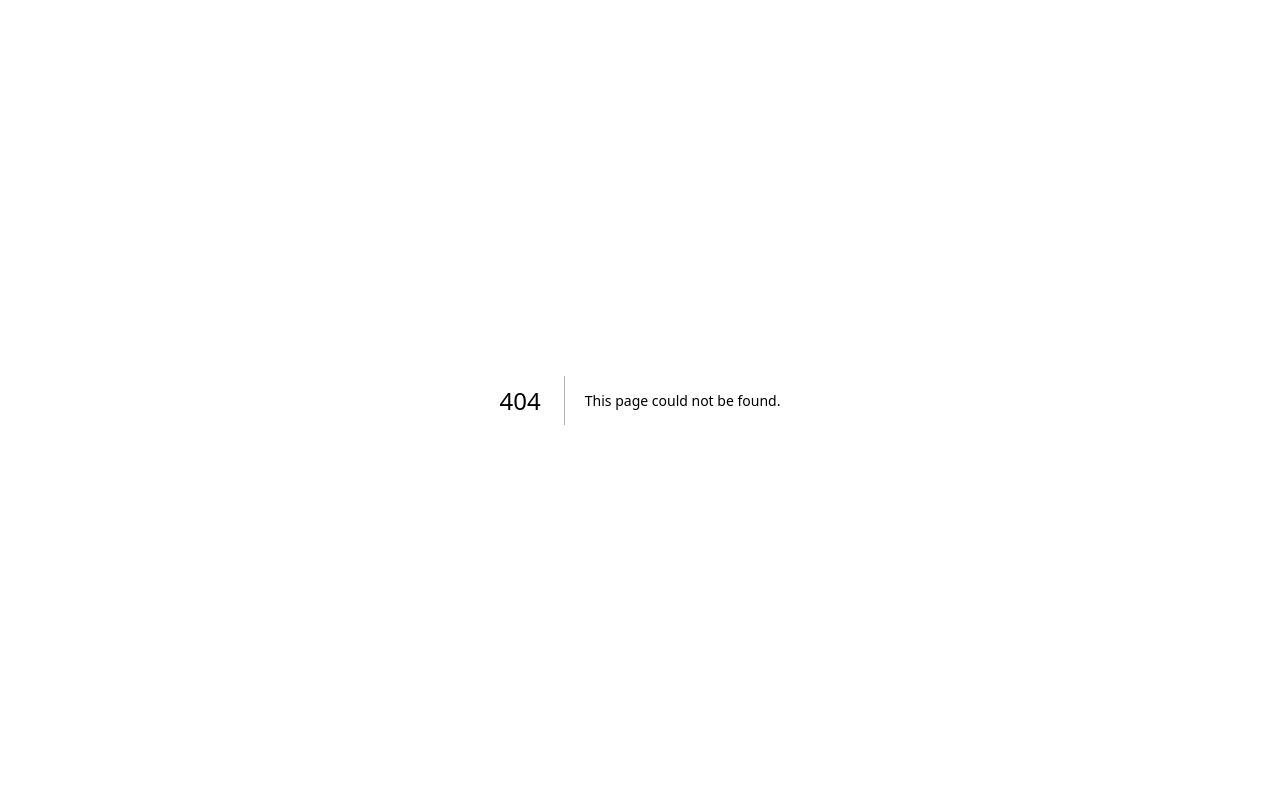
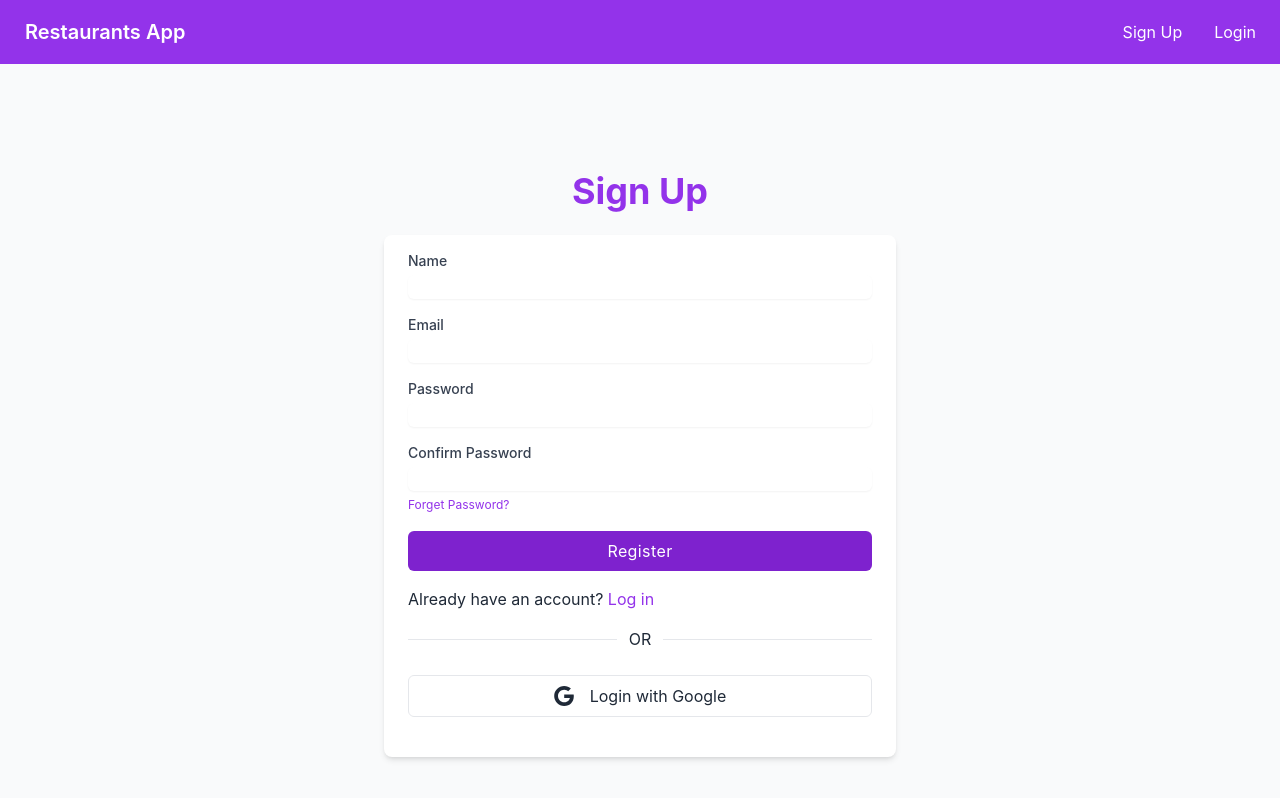
Before and after one commit to emday4prez/next-restaurants, a Next.js app: page /signup in a window 1280 px wide. Before the commit this address had no page. Shown: the top 798 px of the page. Built offline with nearby package versions, Linux system fonts and the light colour scheme.

Commit message:
Created next app v13

```diff
--- /dev/null
+++ b/components/Layout.jsx
@@ -0,0 +1,10 @@
+import Navbar from "./Navbar"
+
+export default function Layout({children}) {
+  return (
+    <>
+     <Navbar/>
+     <main>{children}</main>
+    </>
+  )
+}
--- /dev/null
+++ b/components/Navbar.jsx
@@ -0,0 +1,26 @@
+import Link from 'next/link'
+
+function Navbar() {
+  return (
+    <div className="navbar bg-purple-600 text-white">
+      <div className="flex-1">
+        <Link href="/" className="btn btn-ghost normal-case text-xl">
+          Restaurants App
+        </Link>
+      </div>
+      <div className="flex-none">
+        <ul className="menu menu-horizontal p-0">
+          <li>
+            <Link href="/signup">Sign Up</Link>
+          </li>
+
+          <li>
+            <Link href="login">Login</Link>
+          </li>
+        </ul>
+      </div>
+    </div>
+  )
+}
+
+export default Navbar
--- a/package.json
+++ b/package.json
@@ -9,10 +9,16 @@
     "lint": "next lint"
   },
   "dependencies": {
+    "daisyui": "^2.42.1",
     "eslint": "8.28.0",
     "eslint-config-next": "13.0.6",
     "next": "13.0.6",
     "react": "18.2.0",
     "react-dom": "18.2.0"
+  },
+  "devDependencies": {
+    "autoprefixer": "^10.4.13",
+    "postcss": "^8.4.19",
+    "tailwindcss": "^3.2.4"
   }
 }
--- a/pages/_app.js
+++ b/pages/_app.js
@@ -1,7 +1,11 @@
 import '../styles/globals.css'
-
+import Layout from '../components/Layout'
 function MyApp({ Component, pageProps }) {
-  return <Component {...pageProps} />
+  return (
+    <Layout>
+      <Component {...pageProps} />
+    </Layout>
+  )
 }
 
 export default MyApp
--- a/pages/index.js
+++ b/pages/index.js
@@ -12,9 +12,7 @@ export default function Home() {
       </Head>
 
       <main className={styles.main}>
-        <h1 className={styles.title}>
-          Welcome to <a href="https://nextjs.org">Next.js!</a>
-        </h1>
+        <h1 className={styles.title}>Restaurants</h1>
 
         <p className={styles.description}>
           Get started by editing{' '}
--- /dev/null
+++ b/pages/login.jsx
@@ -0,0 +1,75 @@
+import React from 'react'
+import Link from 'next/link'
+export default function Login() {
+  return (
+    <div className="relative flex flex-col justify-center min-h-screen overflow-hidden">
+      <div className="w-full p-6 m-auto bg-white rounded-md shadow-xl lg:max-w-xl">
+        <h1 className="text-3xl font-semibold text-center text-purple-700 uppercase">
+          Sign in
+        </h1>
+        <form className="mt-6">
+          <div className="mb-2">
+            <label
+              for="email"
+              className="block text-sm font-semibold text-gray-800"
+            >
+              Email
+            </label>
+            <input
+              type="email"
+              className="block w-full px-4 py-2 mt-2 text-purple-700 bg-white border rounded-md focus:border-purple-400 focus:ring-purple-300 focus:outline-none focus:ring focus:ring-opacity-40"
+            />
+          </div>
+          <div className="mb-2">
+            <label
+              for="password"
+              className="block text-sm font-semibold text-gray-800"
+            >
+              Password
+            </label>
+            <input
+              type="password"
+              className="block w-full px-4 py-2 mt-2 text-purple-700 bg-white border rounded-md focus:border-purple-400 focus:ring-purple-300 focus:outline-none focus:ring focus:ring-opacity-40"
+            />
+          </div>
+          <a href="#" className="text-xs text-purple-600 hover:underline">
+            Forget Password?
+          </a>
+          <div className="mt-6">
+            <button className="w-full px-4 py-2 tracking-wide text-white transition-colors duration-200 transform bg-purple-700 rounded-md hover:bg-purple-600 focus:outline-none focus:bg-purple-600">
+              Login
+            </button>
+          </div>
+        </form>
+        <div className="relative flex items-center justify-center w-full mt-6 border border-t">
+          <div className="absolute px-5 bg-white">Or</div>
+        </div>
+        <div className="flex mt-4 gap-x-2">
+          <button
+            type="button"
+            className="flex items-center justify-center w-full p-2 border border-gray-600 rounded-md focus:ring-2 focus:ring-offset-1 focus:ring-violet-600"
+          >
+            <svg
+              xmlns="http://www.w3.org/2000/svg"
+              viewBox="0 0 32 32"
+              className="w-5 h-5 fill-current"
+            >
+              <path d="M16.318 13.714v5.484h9.078c-0.37 2.354-2.745 6.901-9.078 6.901-5.458 0-9.917-4.521-9.917-10.099s4.458-10.099 9.917-10.099c3.109 0 5.193 1.318 6.38 2.464l4.339-4.182c-2.786-2.599-6.396-4.182-10.719-4.182-8.844 0-16 7.151-16 16s7.156 16 16 16c9.234 0 15.365-6.49 15.365-15.635 0-1.052-0.115-1.854-0.255-2.651z"></path>
+            </svg>
+          </button>
+        </div>
+
+        <p className="mt-8 text-xs font-light text-center text-gray-700">
+          {' '}
+          Don't have an account?{' '}
+          <Link
+            href="/signup"
+            className="font-medium text-purple-600 hover:underline"
+          >
+            Sign up
+          </Link>
+        </p>
+      </div>
+    </div>
+  )
+}
--- /dev/null
+++ b/pages/signup.jsx
@@ -0,0 +1,116 @@
+import Link from 'next/link'
+
+export default function Registration() {
+  return (
+    <div>
+      <div className="flex flex-col items-center min-h-screen pt-6 sm:justify-center sm:pt-0 bg-gray-50">
+        <div>
+          <Link href="/">
+            <h3 className="text-4xl font-bold text-purple-600">Sign Up</h3>
+          </Link>
+        </div>
+        <div className="w-full px-6 py-4 mt-6 overflow-hidden bg-white shadow-md sm:max-w-lg sm:rounded-lg">
+          <form>
+            <div>
+              <label
+                htmlFor="name"
+                className="block text-sm font-medium text-gray-700 undefined"
+              >
+                Name
+              </label>
+              <div className="flex flex-col items-start">
+                <input
+                  type="text"
+                  name="name"
+                  className="block w-full mt-1 border-gray-300 rounded-md shadow-sm focus:border-indigo-300 focus:ring focus:ring-indigo-200 focus:ring-opacity-50"
+                />
+              </div>
+            </div>
+            <div className="mt-4">
+              <label
+                htmlFor="email"
+                className="block text-sm font-medium text-gray-700 undefined"
+              >
+                Email
+              </label>
+              <div className="flex flex-col items-start">
+                <input
+                  type="email"
+                  name="email"
+                  className="block w-full mt-1 border-gray-300 rounded-md shadow-sm focus:border-indigo-300 focus:ring focus:ring-indigo-200 focus:ring-opacity-50"
+                />
+              </div>
+            </div>
+            <div className="mt-4">
+              <label
+                htmlFor="password"
+                className="block text-sm font-medium text-gray-700 undefined"
+              >
+                Password
+              </label>
+              <div className="flex flex-col items-start">
+                <input
+                  type="password"
+                  name="password"
+                  className="block w-full mt-1 border-gray-300 rounded-md shadow-sm focus:border-indigo-300 focus:ring focus:ring-indigo-200 focus:ring-opacity-50"
+                />
+              </div>
+            </div>
+            <div className="mt-4">
+              <label
+                htmlFor="password_confirmation"
+                className="block text-sm font-medium text-gray-700 undefined"
+              >
+                Confirm Password
+              </label>
+              <div className="flex flex-col items-start">
+                <input
+                  type="password"
+                  name="password_confirmation"
+                  className="block w-full mt-1 border-gray-300 rounded-md shadow-sm focus:border-indigo-300 focus:ring focus:ring-indigo-200 focus:ring-opacity-50"
+                />
+              </div>
+            </div>
+            <a href="#" className="text-xs text-purple-600 hover:underline">
+              Forget Password?
+            </a>
+            <div className="flex items-center mt-4">
+              <button className="w-full px-4 py-2 tracking-wide text-white transition-colors duration-200 transform bg-purple-700 rounded-md hover:bg-purple-600 focus:outline-none focus:bg-purple-600">
+                Register
+              </button>
+            </div>
+          </form>
+          <div className="mt-4 text-grey-600">
+            Already have an account?{' '}
+            <span>
+              <Link className="text-purple-600 hover:underline" href="/login">
+                Log in
+              </Link>
+            </span>
+          </div>
+          <div className="flex items-center w-full my-4">
+            <hr className="w-full" />
+            <p className="px-3 ">OR</p>
+            <hr className="w-full" />
+          </div>
+          <div className="my-6 space-y-2">
+            <button
+              aria-label="Login with Google"
+              type="button"
+              className="flex items-center justify-center w-full p-2 space-x-4 border rounded-md focus:ring-2 focus:ring-offset-1 dark:border-gray-400 focus:ring-violet-400"
+            >
+              <svg
+                xmlns="http://www.w3.org/2000/svg"
+                viewBox="0 0 32 32"
+                className="w-5 h-5 fill-current"
+              >
+                <path d="M16.318 13.714v5.484h9.078c-0.37 2.354-2.745 6.901-9.078 6.901-5.458 0-9.917-4.521-9.917-10.099s4.458-10.099 9.917-10.099c3.109 0 5.193 1.318 6.38 2.464l4.339-4.182c-2.786-2.599-6.396-4.182-10.719-4.182-8.844 0-16 7.151-16 16s7.156 16 16 16c9.234 0 15.365-6.49 15.365-15.635 0-1.052-0.115-1.854-0.255-2.651z"></path>
+              </svg>
+              <p>Login with Google</p>
+            </button>
+          </div>
+        </div>
+      </div>
+    </div>
+  )
+}
--- /dev/null
+++ b/postcss.config.js
@@ -0,0 +1,6 @@
+module.exports = {
+  plugins: {
+    tailwindcss: {},
+    autoprefixer: {},
+  },
+}
--- /dev/null
+++ b/tailwind.config.js
@@ -0,0 +1,11 @@
+/** @type {import('tailwindcss').Config} */
+module.exports = {
+  content: [
+    "./pages/**/*.{js,ts,jsx,tsx}",
+    "./components/**/*.{js,ts,jsx,tsx}",
+  ],
+  theme: {
+    extend: {},
+  },
+  plugins: [require("daisyui")],
+}
```
Also changed, not shown: styles/globals.css (+6 -2 lines), 2 other files (tests, documents, lock files or other folders).
